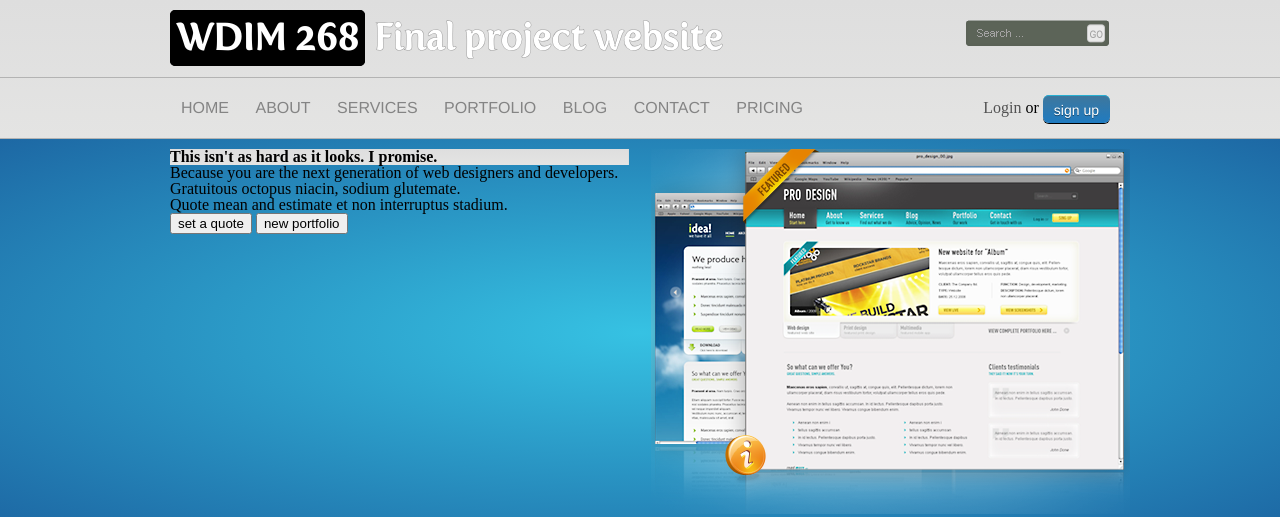
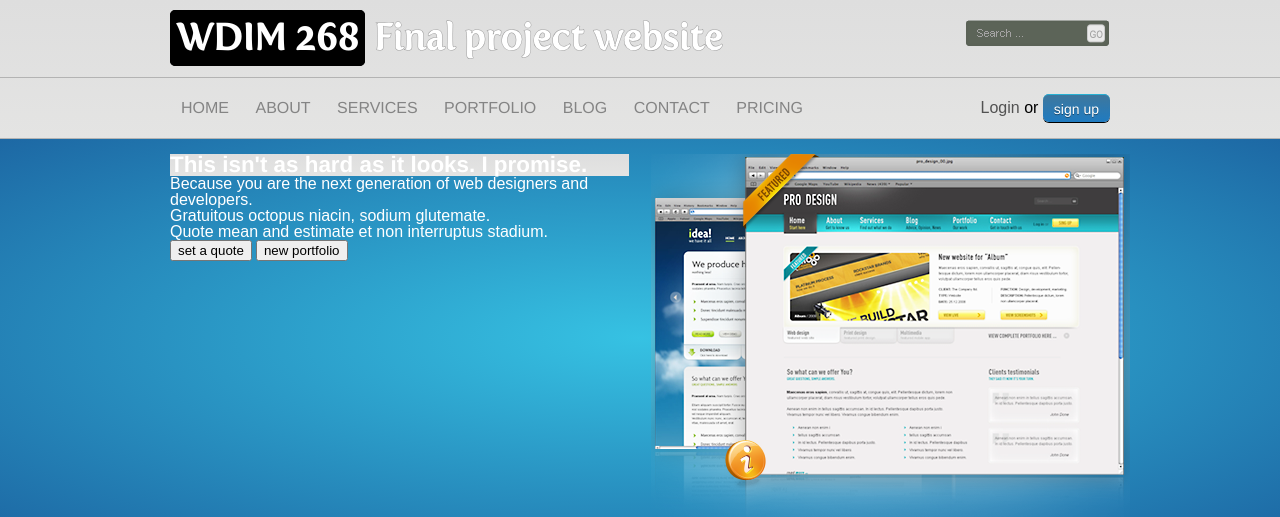
Before and after one commit to zachmorgan/aipdx-wdim268-2014-final, a Jekyll site: the page built from index.html, in a window 1280 px wide. Shown: the top 517 px of the page. Built offline with Jekyll 4.4.1, drawn with Linux system fonts in a browser that asks for light colours; some web fonts are replaced; grey boxes are pictures that could not be loaded.

Commit message:
the hero box

```diff
--- a/_sass/_base.scss
+++ b/_sass/_base.scss
@@ -17,7 +17,6 @@ table, caption, tbody, tfoot, thead, tr, th, td {
   outline: 0;
   font-size: 100%;
   vertical-align: baseline;
-  background: transparent;
 }
 body {
   line-height: 1;
@@ -63,6 +62,11 @@ table {
          url('../font/Fertigo_PRO-webfont.svg#fertigo_proregular') format('svg');
     font-weight: normal;
     font-style: normal;
+}
+
+p {
+  font-family: Arial, sans-serif;
+  font-size: 1em;
 }
 
 /* HEADER */
@@ -180,7 +184,16 @@ header {
 /* CENTER CONTENT */
 .hero-box {
   @include background(radial-gradient(#36c2e3, #1d68a4) top repeat);
-  padding: 10px 0;
+  padding: 15px 0;
+  color: #fff;
+
+  h2 {
+    font-family: Helvetica, Arial, sans-serif;
+    font-size: 1.4em;
+
+  }
+
+
 }
 
 .main-content {
--- a/index.html
+++ b/index.html
@@ -35,7 +35,12 @@ layout: default
             <div class="row">
                 <div class="column-12">
                     <nav>
-                        <img src="navimage.jpg" alt="second set of navigation" />
+                        <ul>
+                          <li><img src="img/webdesign.png" alt="web design"></li>
+                          <li><img src="img/marketing.png" alt="marketing"></li>
+                          <li><img src="img/consulting.png" alt="consulting"></li>
+                          <li><img src="img/support.png" alt="support"></li>
+                        </ul>
                     </nav>
                 </div>
             </div>
```
Also changed, not shown: img/consulting.png (added), img/marketing.png (added), img/support.png (added), img/webdesign.png (added), 7 other files.
